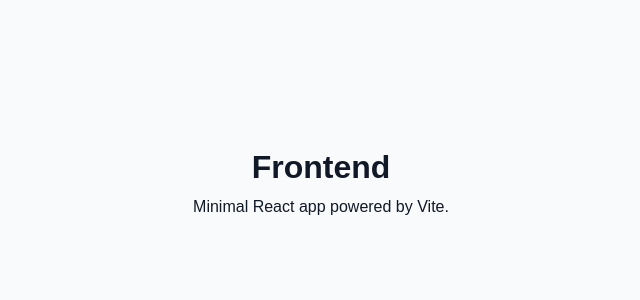
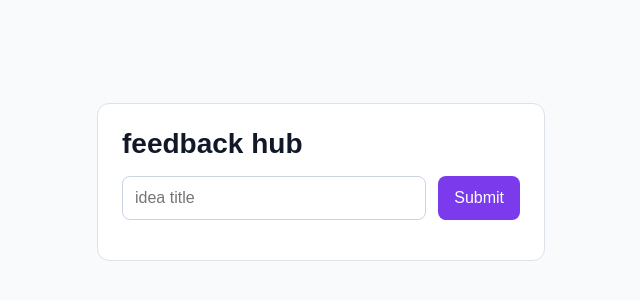
Before and after one commit to vincentgira/feedback-saas, a React (Vite) app in the folder frontend/: page / in a window 1280 px wide. Shown: the part 218-518 px from the top of the page, without its empty margins (319-959 px from the left). Built offline with nearby package versions, Linux system fonts and the light colour scheme.

Commit message:
Add minimal feedback hub UI

```diff
--- a/frontend/src/App.css
+++ b/frontend/src/App.css
@@ -14,17 +14,62 @@
 
 .app {
   min-height: 100vh;
+  padding: 2rem;
   display: grid;
-  place-content: center;
-  padding: 2rem;
-  text-align: center;
+  place-items: center;
 }
 
-h1,
-p {
-  margin: 0;
+.panel {
+  width: min(100%, 28rem);
+  padding: 1.5rem;
+  background: #ffffff;
+  border: 1px solid #dbe2ea;
+  border-radius: 0.75rem;
 }
 
-p {
-  margin-top: 0.75rem;
+h1 {
+  margin: 0 0 1rem;
+  font-size: 1.75rem;
+  text-transform: lowercase;
 }
+
+.idea-form {
+  display: flex;
+  gap: 0.75rem;
+}
+
+input,
+button {
+  font: inherit;
+}
+
+input {
+  flex: 1;
+  padding: 0.75rem;
+  border: 1px solid #cbd5e1;
+  border-radius: 0.5rem;
+}
+
+button {
+  padding: 0.75rem 1rem;
+  border: none;
+  border-radius: 0.5rem;
+  background: #7c3aed;
+  color: #ffffff;
+  cursor: pointer;
+}
+
+.idea-list {
+  margin: 1rem 0 0;
+  padding: 0;
+  list-style: none;
+}
+
+.idea-list li {
+  padding: 0.75rem 0;
+  border-bottom: 1px solid #e5e7eb;
+}
+
+.idea-list li:last-child {
+  border-bottom: none;
+}
--- a/frontend/src/App.jsx
+++ b/frontend/src/App.jsx
@@ -1,8 +1,42 @@
+import { useState } from "react";
+
 export default function App() {
+  const [ideaTitle, setIdeaTitle] = useState("");
+  const [ideas, setIdeas] = useState([]);
+
+  function handleSubmit(event) {
+    event.preventDefault();
+
+    const trimmedTitle = ideaTitle.trim();
+    if (!trimmedTitle) {
+      return;
+    }
+
+    setIdeas((currentIdeas) => [...currentIdeas, trimmedTitle]);
+    setIdeaTitle("");
+  }
+
   return (
     <main className="app">
-      <h1>Frontend</h1>
-      <p>Minimal React app powered by Vite.</p>
+      <section className="panel">
+        <h1>FEEDBACK HUB</h1>
+
+        <form className="idea-form" onSubmit={handleSubmit}>
+          <input
+            type="text"
+            placeholder="idea title"
+            value={ideaTitle}
+            onChange={(event) => setIdeaTitle(event.target.value)}
+          />
+          <button type="submit">Submit</button>
+        </form>
+
+        <ul className="idea-list">
+          {ideas.map((idea, index) => (
+            <li key={`${idea}-${index}`}>{idea}</li>
+          ))}
+        </ul>
+      </section>
     </main>
   );
 }
```
